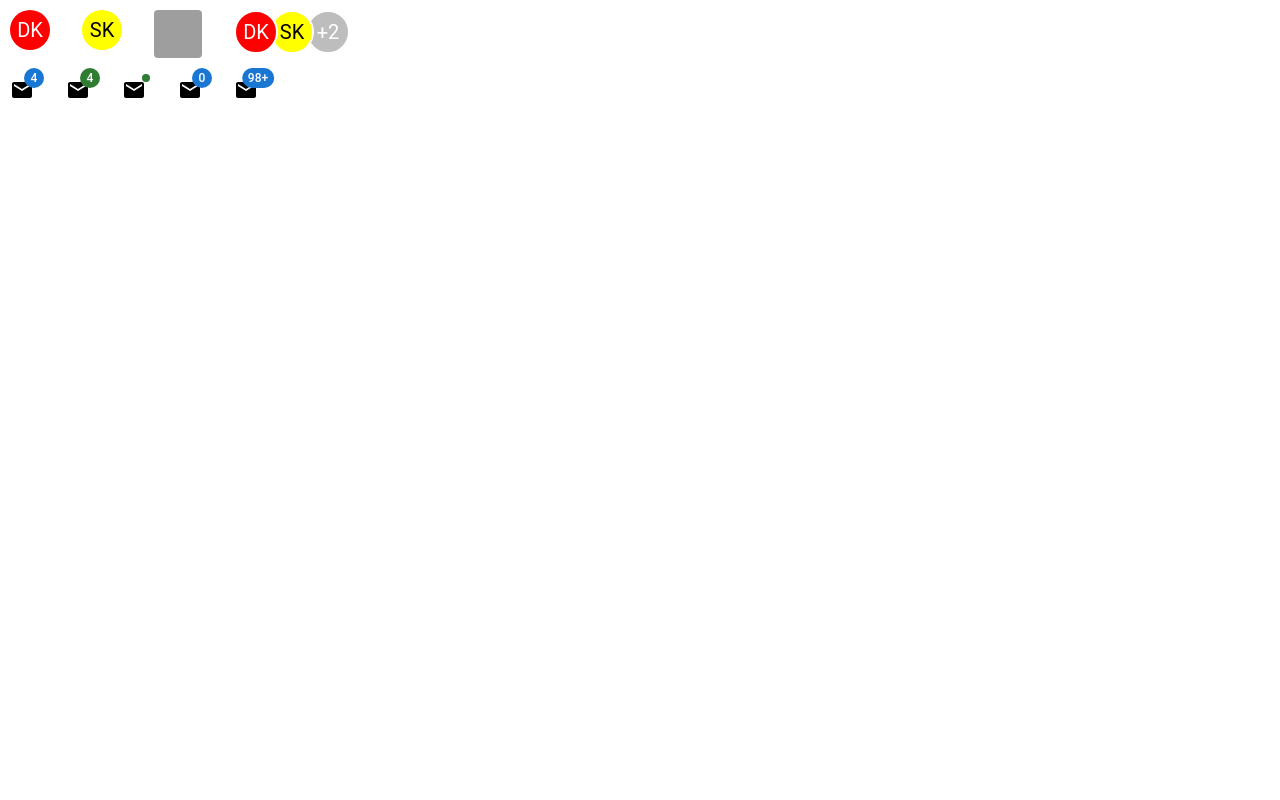
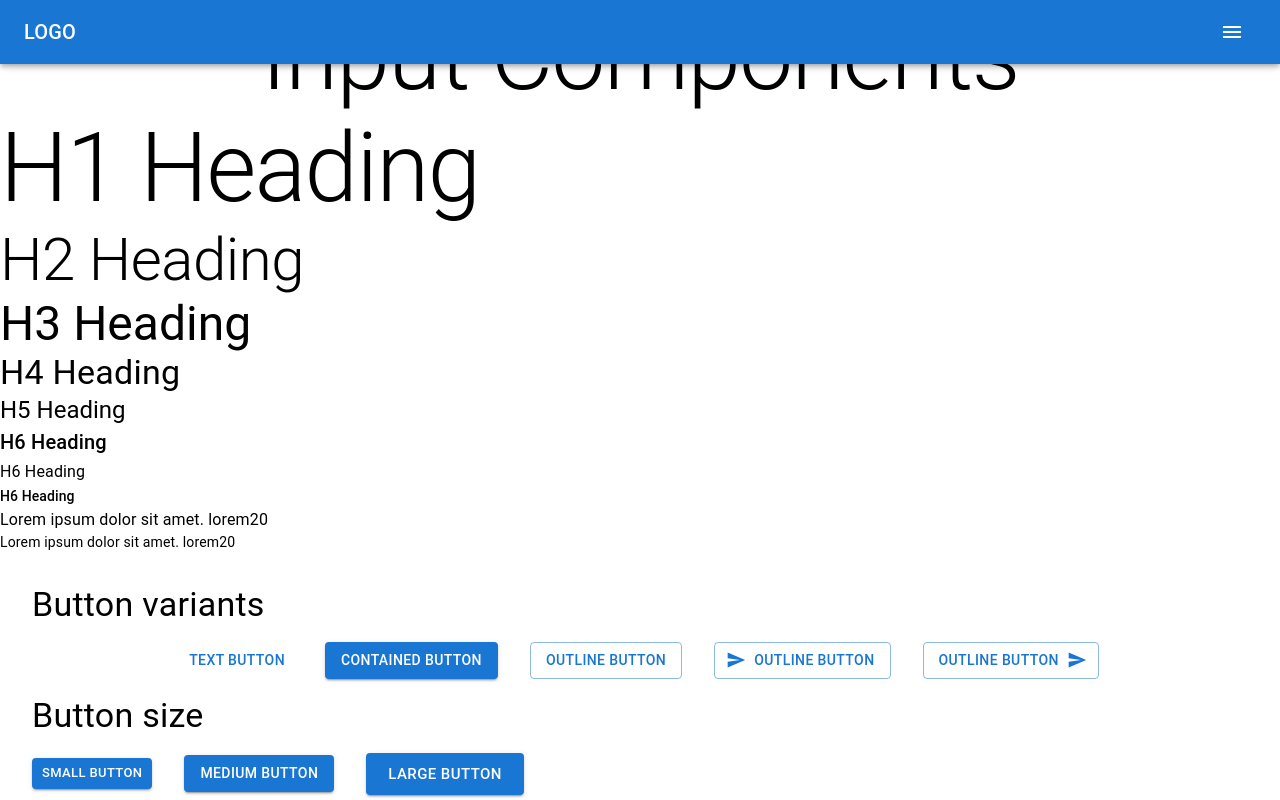
Before and after one commit to sam13007/material_UI, a React (Create React App) app: page / in a window 1280 px wide. Shown: the top 800 px of the page. Built offline with nearby package versions, Linux system fonts and the light colour scheme; grey boxes are pictures that could not be loaded.

Commit message:
Badge comp

```diff
--- a/src/App.js
+++ b/src/App.js
@@ -1,28 +1,28 @@
 import "./App.css";
 import AvatarMui from "./components/AvatarMui";
-// import Breadcrumb from "./components/Breadcrumb";
-// import ImageListMui from "./components/ImageListMui";
-// import AccordionMui from "./components/AccordionMui";
-// import BoxMui from "./components/BoxMui";
-// import AutocompleteMui from "./components/AutocompleteMui";
-// import SwitchMui from "./components/SwitchMui";
-// import ButtonMui from "./components/ButtonMui";
-// import SelectMui from "./components/SelectMui";
-// import TypographyMui from "./components/TypographyMui";
-// import TextfieldMui from "./components/TextfieldMui";
-// import RadioMui from "./components/RadioMui";
-// import CheckboxMui from "./components/CheckboxMui";
-// import RatingMui from "./components/RatingMui";
-// import { Typography } from "@mui/material";
-// import CardMui from "./components/CardMui";
-// import AppbarMui from "./components/AppbarMui";
-// import MenuMui from "./components/MenuMui";
-// import LinkMui from "./components/LinkMui";
+import Breadcrumb from "./components/Breadcrumb";
+import ImageListMui from "./components/ImageListMui";
+import AccordionMui from "./components/AccordionMui";
+import BoxMui from "./components/BoxMui";
+import AutocompleteMui from "./components/AutocompleteMui";
+import SwitchMui from "./components/SwitchMui";
+import ButtonMui from "./components/ButtonMui";
+import SelectMui from "./components/SelectMui";
+import TypographyMui from "./components/TypographyMui";
+import TextfieldMui from "./components/TextfieldMui";
+import RadioMui from "./components/RadioMui";
+import CheckboxMui from "./components/CheckboxMui";
+import RatingMui from "./components/RatingMui";
+import { Typography } from "@mui/material";
+import CardMui from "./components/CardMui";
+import AppbarMui from "./components/AppbarMui";
+import MenuMui from "./components/MenuMui";
+import LinkMui from "./components/LinkMui";
 
 function App() {
   return (
     <div>
-      {/* <AppbarMui />
+      <AppbarMui />
       <Typography variant="h1" sx={{ textAlign: "center" }}>
         Input Components
       </Typography>
@@ -45,7 +45,7 @@ function App() {
       <ImageListMui />
       <MenuMui />
       <LinkMui />
-      <Breadcrumb /> */}
+      <Breadcrumb />
       <AvatarMui />
     </div>
   );
```
